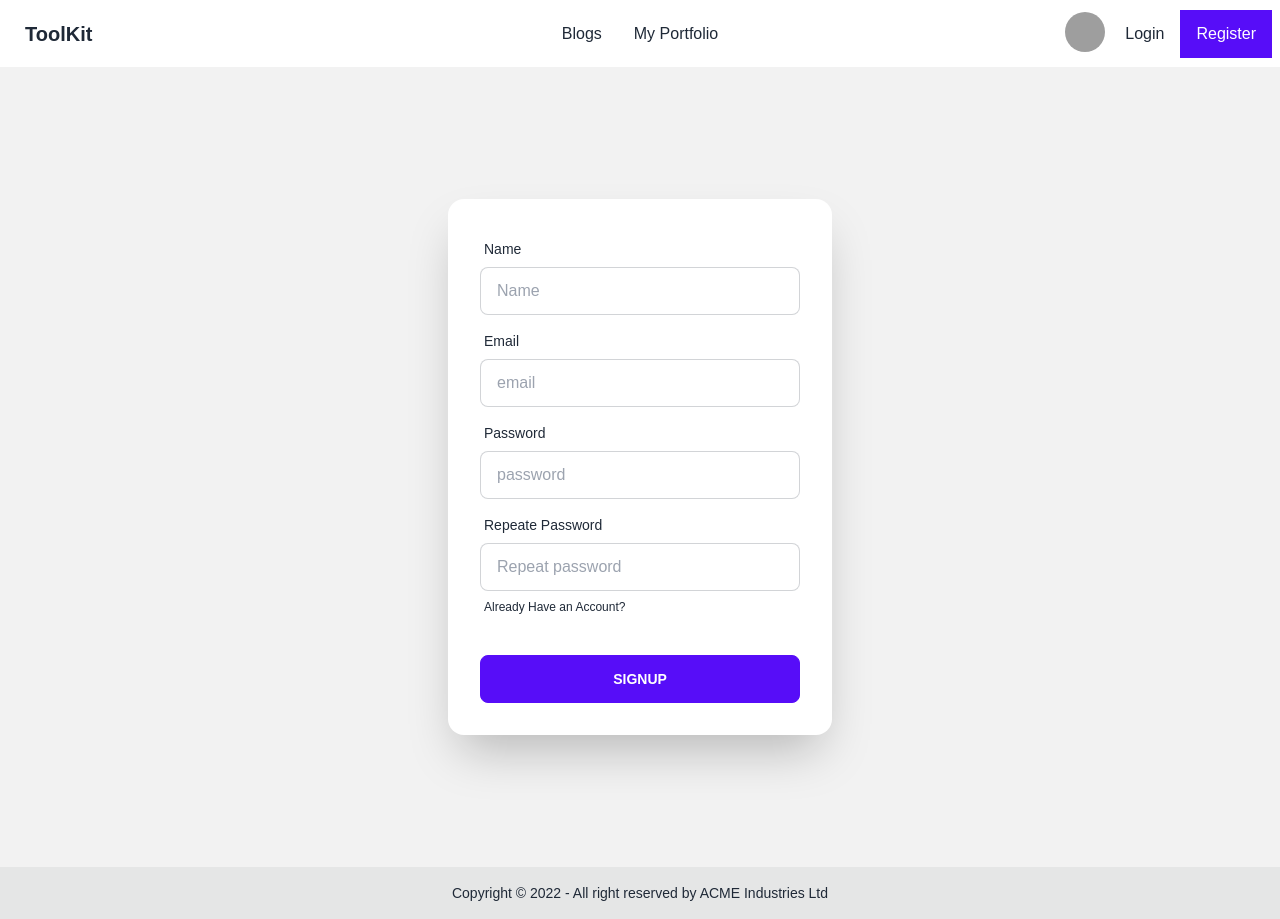
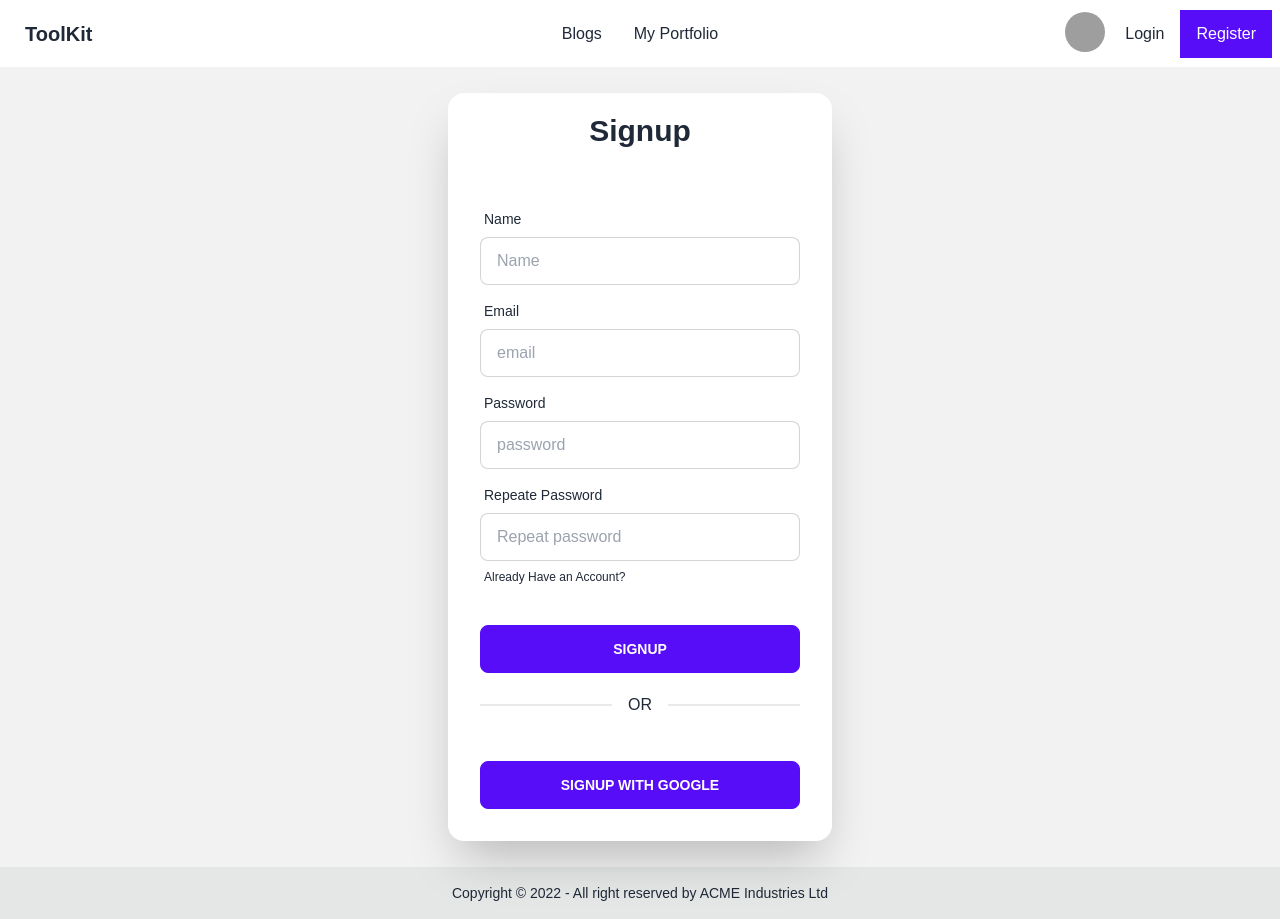
Before and after one commit to nhridoy/manufacturer-website-client-side, a React (Create React App) app: page /register in a window 1280 px wide. Built offline with nearby package versions, Linux system fonts and the light colour scheme; grey boxes are pictures that could not be loaded.

Commit message:
Login and Registration Page Design done

```diff
--- /dev/null
+++ b/src/components/GoogleLogin/GoogleLogin.js
@@ -0,0 +1,11 @@
+import React from "react";
+
+const GoogleLogin = () => {
+  return (
+    <div className="form-control mt-6">
+      <button className="btn btn-primary">Signup With Google</button>
+    </div>
+  );
+};
+
+export default GoogleLogin;
--- a/src/pages/Login/Login.js
+++ b/src/pages/Login/Login.js
@@ -1,10 +1,12 @@
 import React from "react";
 import { Link } from "react-router-dom";
+import GoogleLogin from "../../components/GoogleLogin/GoogleLogin";
 
 const Login = () => {
   return (
     <div className="hero min-h-screen bg-base-200">
-      <div className="card flex-shrink-0 w-full max-w-sm shadow-2xl bg-base-100">
+      <div className="card flex-shrink-0 w-full max-w-sm shadow-2xl bg-base-100 my-5">
+        <h2 className="my-5 text-center text-3xl font-semibold">Login</h2>
         <div className="card-body">
           <div className="form-control">
             <label className="label">
@@ -41,6 +43,8 @@ const Login = () => {
           <div className="form-control mt-6">
             <button className="btn btn-primary">Login</button>
           </div>
+          <div class="divider">OR</div>
+          <GoogleLogin />
         </div>
       </div>
     </div>
--- a/src/pages/Register/Register.js
+++ b/src/pages/Register/Register.js
@@ -1,10 +1,12 @@
 import React from "react";
 import { Link } from "react-router-dom";
+import GoogleLogin from "../../components/GoogleLogin/GoogleLogin";
 
 const Register = () => {
   return (
     <div className="hero min-h-screen bg-base-200">
-      <div className="card flex-shrink-0 w-full max-w-sm shadow-2xl bg-base-100">
+      <div className="card flex-shrink-0 w-full max-w-sm shadow-2xl bg-base-100 my-5">
+        <h2 className="my-5 text-center text-3xl font-semibold">Signup</h2>
         <div className="card-body">
           <div className="form-control">
             <label className="label">
@@ -54,6 +56,8 @@ const Register = () => {
           <div className="form-control mt-6">
             <button className="btn btn-primary">Signup</button>
           </div>
+          <div class="divider">OR</div>
+          <GoogleLogin />
         </div>
       </div>
     </div>
```
